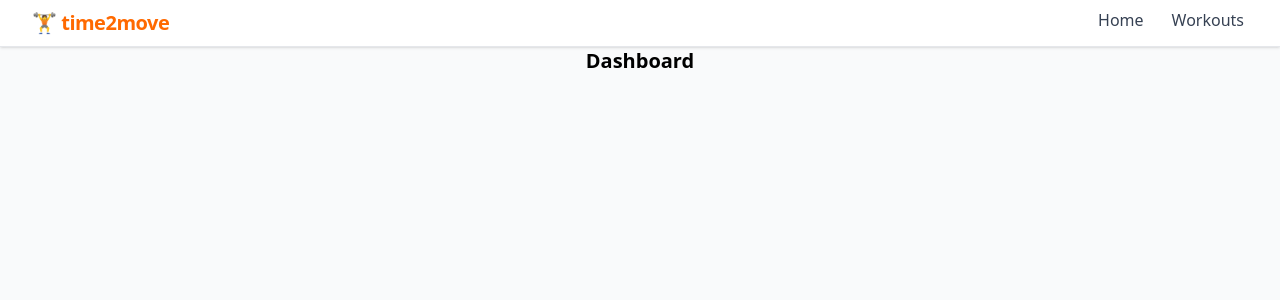
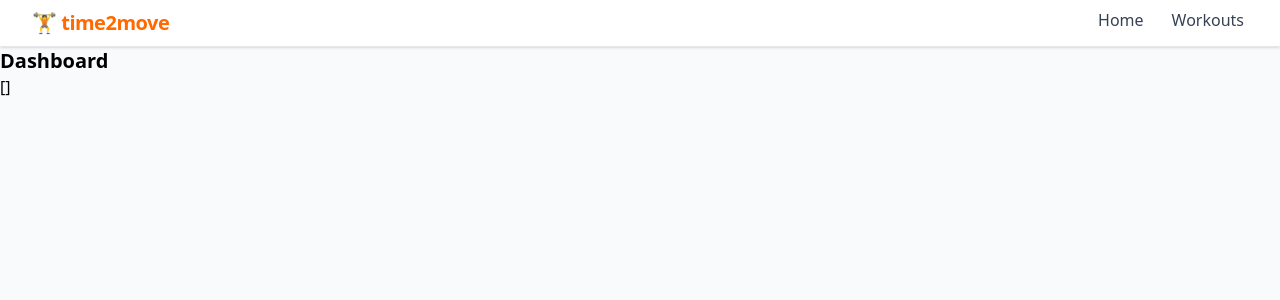
Before and after one commit to nathaliemar/time2move-client, a Vue app: page / in a window 1280 px wide. Shown: the top 300 px of the page. Built offline with nearby package versions, Linux system fonts and the light colour scheme; no server answers.

Commit message:
Add DashboardPage component with session fetching functionality

```diff
--- /dev/null
+++ b/src/services/api.ts
@@ -0,0 +1,6 @@
+import axios, { type AxiosInstance } from "axios";
+
+const api: AxiosInstance = axios.create({
+  baseURL: `${import.meta.env.VITE_SERVER_URL}/api`,
+});
+export { api };
--- a/src/views/DashboardPage.vue
+++ b/src/views/DashboardPage.vue
@@ -1,11 +1,36 @@
 <template>
-  <div class="flex justify-center">
-    <h1 class="text-xl font-semibold">Dashboard</h1>
+  <div class="flex flex-col justify-center">
+    <div>
+      <h1 class="text-xl font-semibold">Dashboard</h1>
+    </div>
+    <div>
+      <p v-text="sessions"></p>
+    </div>
   </div>
 </template>
 
 <script lang="ts">
+import { api } from "../services/api";
+
 export default {
   name: "DashboardPage",
+  data() {
+    return {
+      sessions: [],
+    };
+  },
+  mounted() {
+    this.fetchAllSessions();
+  },
+  methods: {
+    async fetchAllSessions() {
+      try {
+        const response = await api.get("/sessions");
+        this.sessions = response.data;
+      } catch (error) {
+        console.log(error);
+      }
+    },
+  },
 };
 </script>
```
